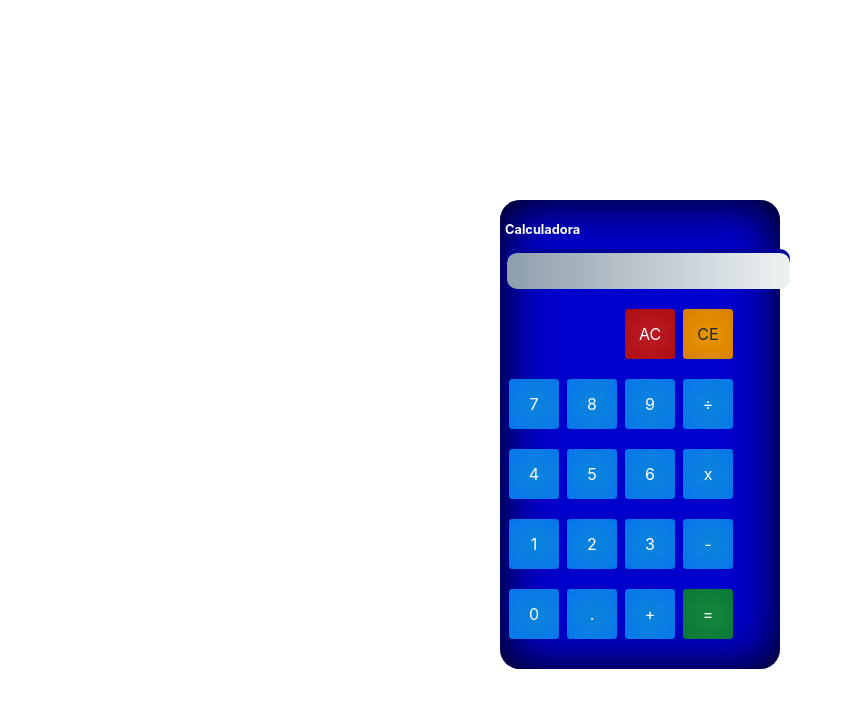
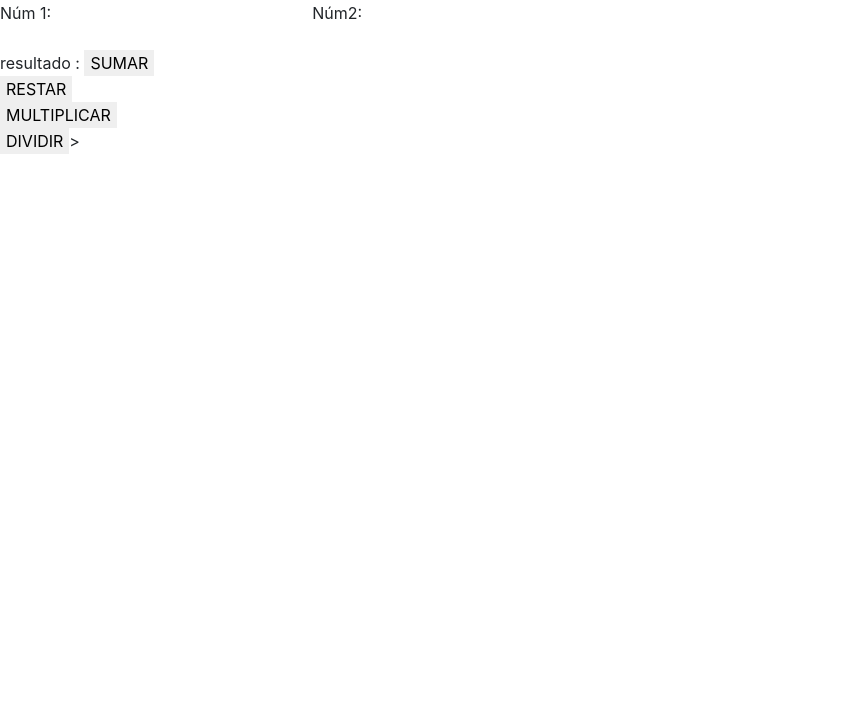
Before and after one commit to pcasgo/calculator-client, an Angular app: page / in a window 1280 px wide. Shown: the top 708 px of the page, without its empty margins (0-853 px from the left). Built offline with nearby package versions, Linux system fonts and the light colour scheme.

Commit message:
[FIX]: Correciones en metodos de calculo simplificacion y mejoras en intefgracion con api a heroku

```diff
--- a/src/app/components/calc-form/calc-form.component.html
+++ b/src/app/components/calc-form/calc-form.component.html
@@ -1,4 +1,4 @@
-<div class="container text-center" id="calc">
+<!-- <div class="container text-center" id="calc">
   <div class="calcBG text-center">
     <div class="row">
       <small>Calculadora</small>
@@ -40,4 +40,15 @@
       <button id="equals" type="button" class="btn btn-success" (click)="calculate()">=</button>
     </div>
   </div>
-</div>
+</div> -->
+
+
+Núm 1: <input #num1 type="number" value={{one}}/>
+Núm2: <input #num2 type="number" value={{two}}/>
+<br /><br />
+resultado :{{result.result}}
+
+<input type="button" value="SUMAR" (click)="add(num1.value, num2.value)" /><br />
+<input type="button" value="RESTAR" (click)="substract(num1.value, num2.value)" /><br />
+<input type="button" value="MULTIPLICAR" (click)="multiply(num1.value, num2.value)"/><br />
+<input type="button" value="DIVIDIR" (click)="divide(num1.value, num2.value)"/>><br />
--- a/src/app/components/calc-form/calc-form.component.ts
+++ b/src/app/components/calc-form/calc-form.component.ts
@@ -36,20 +36,58 @@ export class CalcFormComponent implements OnInit {
 
   }
 
+  async add(one, two) {
+    const dto = new NumbersI();
+    dto.numberOne = one;
+    dto.numberTwo = two;
+    const newValue = await this.calcFormService.add(dto);
+    this.result = newValue;
+    console.log(newValue);
+  }
+
+  async substract(one, two) {
+    const dto = new NumbersI();
+    dto.numberOne = one;
+    dto.numberTwo = two;
+    const newValue = await this.calcFormService.substract(dto);
+    this.result = newValue;
+    console.log(newValue);
+  }
+
+  async divide(one, two) {
+    const dto = new NumbersI();
+    dto.numberOne = one;
+    dto.numberTwo = two;
+    const newValue = await this.calcFormService.divide(dto);
+    this.result = newValue;
+    console.log(newValue);
+  }
+
+  async multiply(one, two) {
+    const dto = new NumbersI();
+    dto.numberOne = one;
+    dto.numberTwo = two;
+    const newValue = await this.calcFormService.multiply(dto);
+    this.result = newValue;
+    console.log('this.result: ', this.result);
+  }
+
+
   calculate() {
-    // this.sendData(this.keys);
-    this.result = '3-2*6/9*4+8/2-6*7';
-    console.log('cadena inicial: ', this.result);
-    while (this.result.match(this.reGexDivMul) !== null) {
-      // console.log('ejecutando: ', this.result);
-      this.result = this.findDivAndMul(this.result);
-    }
-    console.log('cadena final div y mul: ', this.result);
+
+    // this.result = '3-2*6/9*4+8/2-6*7';
+    // console.log('cadena inicial: ', this.result);
+    // while (this.result.match(this.reGexDivMul) !== null) {
+    //   // console.log('ejecutando: ', this.result);
+    //   this.result = this.findDivAndMul(this.result);
+    // }
+    // console.log('cadena final div y mul: ', this.result);
     // while (this.result.match(this.reGexAddSub) !== null) {
     //   console.log('sumas y restas: ', this.result);
     //   this.result = this.findAddAndSub(this.result);
     // }
     // console.log('cadena final add y sub: ', this.result);
+    this.result = '-2.333333333333333+4-42';
     this.findAddAndSub(this.result);
   }
 
@@ -57,20 +95,25 @@ export class CalcFormComponent implements OnInit {
     let newCadena = '';
     let newValue = '';
     let operation = '';
+    let neg = '';
+    let prueba = '';
     console.log('AQUI !!!!: ', cadena);
+    // console.log('Aaaaaa: ', (cadena.match(/-/g)).length);
     for (let i = 0; i <= cadena.length - 1; i++) {
-      if (isNaN(cadena[i]) && cadena[i] === '+' || cadena[i] === '-') {
+      if (isNaN(cadena[i]) && cadena[i] === '+' || cadena[i] === '-' && i > 0) {
+        //console.log('dvdv: ', i + '  caracter: ' + cadena[i]);
         operation = cadena[i];
         // // Busco la primera operacion que sea de tipo: [+ o -]
         const dto = new NumbersI();
         dto.numberOne = this.obtienePrimerNumeroOperacion(cadena, cadena[i]);
+        dto.numberOne = (dto.numberOne === '' ? '0' : dto.numberOne);
         dto.numberTwo = this.obtieneSegundoNumeroOperacion(cadena, cadena[i]);
-        // // tslint:disable-next-line: no-eval
-        console.log('eval: ', dto.numberOne + operation + dto.numberTwo);
-        // // tslint:disable-next-line: no-eval
+        dto.numberTwo = (dto.numberTwo === '' ? '0' : dto.numberTwo);
+        console.log('evalllll: ', dto.numberOne + operation + dto.numberTwo);
+        // tslint:disable-next-line: no-eval
         newValue = eval(dto.numberOne + operation + dto.numberTwo);
         console.log('newValue: ', newValue);
-        // // newValue = this.calculateOperation(dto, operation);
+        // newValue = this.calculateOperation(dto, operation);
         newCadena = this.actualizaCadena(this.primeraParteCadena, this.segundaParteCadena, newValue, cadena);
         this.primeraParteCadena = 0;
         this.segundaParteCadena = 0;
@@ -86,31 +129,31 @@ export class CalcFormComponent implements OnInit {
     switch (oper) {
       case '+':
         return new Promise((resolve, reject) => {
-          this.calcFormService.add(dto).subscribe(
-            res => resolve(res),
-            err => reject(err)
-          );
+          // this.calcFormService.add(dto).subscribe(
+          //   res => resolve(res),
+          //   err => reject(err)
+          // );
         });
       case '-':
         return new Promise((resolve, reject) => {
-          this.calcFormService.substract(dto).subscribe(
-            res => resolve(res),
-            err => reject(err)
-          );
+          // this.calcFormService.substract(dto).subscribe(
+          //   res => resolve(res),
+          //   err => reject(err)
+          // );
         });
       case '/':
         return new Promise((resolve, reject) => {
-          this.calcFormService.divide(dto).subscribe(
-            res => resolve(res),
-            err => reject(err)
-          );
+          // this.calcFormService.divide(dto).subscribe(
+          //   res => resolve(res),
+          //   err => reject(err)
+          // );
         });
       case '*':
         return new Promise((resolve, reject) => {
-          this.calcFormService.multiply(dto).subscribe(
-            res => resolve(res),
-            err => reject(err)
-          );
+          // this.calcFormService.multiply(dto).subscribe(
+          //   res => resolve(res),
+          //   err => reject(err)
+          // );
         });
     }
   }
@@ -149,19 +192,8 @@ export class CalcFormComponent implements OnInit {
   }
 
   obtienePrimerNumeroOperacion(cadena, indice) {
+    console.log('indice: ', indice);
     let one = '';
-    // if (indice === '-' && cadena.indexOf(indice) === 0) {
-    //   for (let i = cadena.indexOf(indice) + 1; i <= cadena.length - 1; i++) {
-    //     if (isNaN(cadena[i]) && cadena[i] !== '.' && cadena[i] !== ',') {
-    //       this.primeraParteCadena = i;
-    //       break;
-    //     } else {
-    //       // Si es numero voy guardando como parte de la operacion
-    //       one += cadena[i];
-    //     }
-    //   }
-    //   one = indice;
-    // } else {
     for (let i = cadena.indexOf(indice) - 1; i >= 0; i--) {
       // Si no es numero corto el recorrido y guardo la primera parte de la operacion
       if (isNaN(cadena[i]) && cadena[i] !== '.' && cadena[i] !== ',') {
--- a/src/app/services/calc-form.service.ts
+++ b/src/app/services/calc-form.service.ts
@@ -1,29 +1,29 @@
 import { NumbersI } from './../interfaces/numbers.interface';
 import { Injectable } from '@angular/core';
 import { HttpClient } from '@angular/common/http';
-import { Observable } from 'rxjs';
+
 @Injectable({
   providedIn: 'root'
 })
 export class CalcFormService {
 
-  BASE_URL = 'https://calculator-back.herokuapp.com';
+  BASE_URL = 'https://prueba-nest.herokuapp.com';
   constructor(private http: HttpClient) { }
 
-  add(numbers: NumbersI): Observable<number> {
-    return this.http.post<any>(`${this.BASE_URL}/add`, numbers);
+  async add(numbers: NumbersI): Promise<string> {
+    return await this.http.post<string>(`${this.BASE_URL}/add`, numbers).toPromise();
   }
 
-  substract(numbers: NumbersI): Observable<number> {
-    return this.http.post<number>(`${this.BASE_URL}/substract`, numbers);
+  async substract(numbers: NumbersI): Promise<string> {
+    return this.http.post<string>(`${this.BASE_URL}/substract`, numbers).toPromise();
   }
 
-  divide(numbers: NumbersI): Observable<number>{
-    return this.http.post<number>(`${this.BASE_URL}/divide`, numbers);
+  async divide(numbers: NumbersI): Promise<string> {
+    return this.http.post<string>(`${this.BASE_URL}/divide`, numbers).toPromise();
 
   }
 
-  multiply(numbers: NumbersI): Observable<number> {
-    return this.http.post<number>(`${this.BASE_URL}/multiply`, numbers);
+  async multiply(numbers: NumbersI): Promise<string> {
+    return await this.http.post<string>(`${this.BASE_URL}/multiply`, numbers).toPromise();
   }
 }
```
